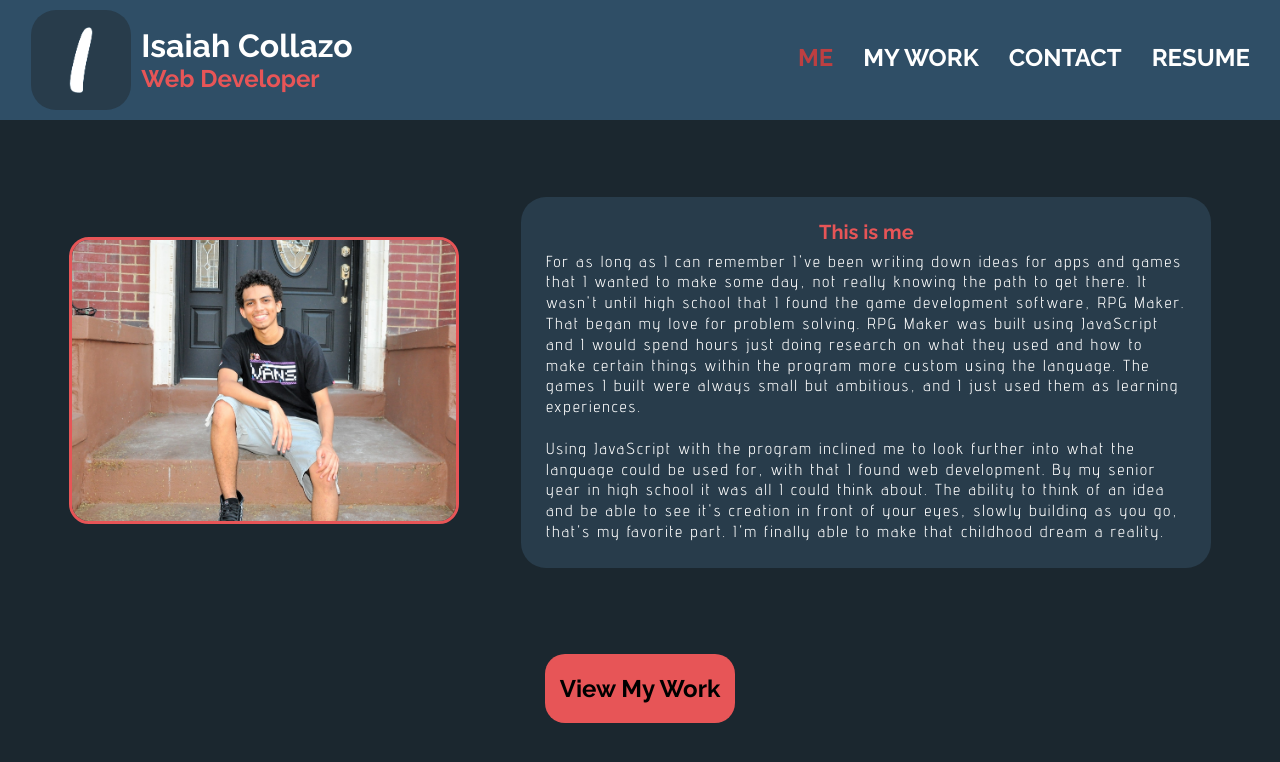
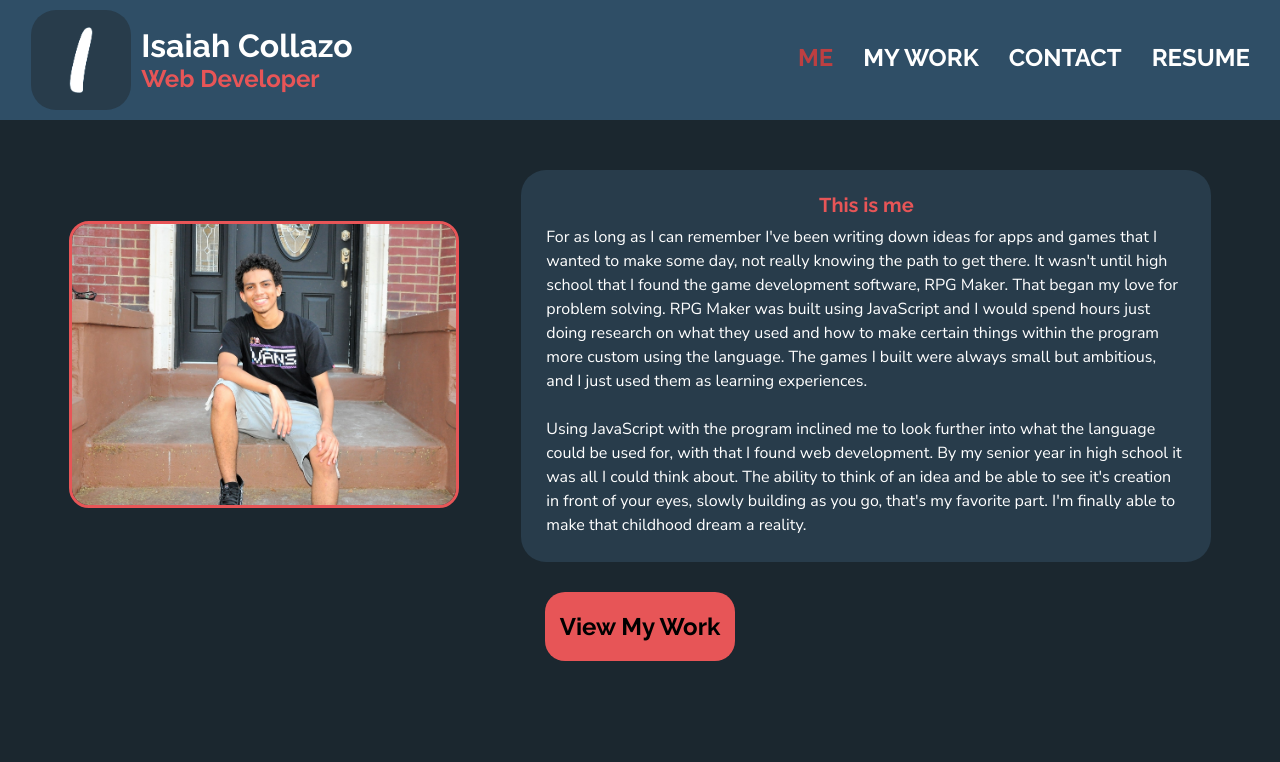
Before and after one commit to IsaiahCollazo99/portfolio-site, a React (Create React App) app in the folder isaiah-collazo/: page / in a window 1280 px wide. Shown: the top 762 px of the page. Built offline with nearby package versions, Linux system fonts and the light colour scheme.

Commit message:
change font for about me text, and some css

```diff
--- a/isaiah-collazo/package.json
+++ b/isaiah-collazo/package.json
@@ -35,5 +35,8 @@
       "last 1 safari version"
     ]
   },
-  "proxy": "http://localhost:3001/api"
+  "proxy": "http://localhost:3001/api",
+  "devDependencies": {
+    "gh-pages": "^3.1.0"
+  }
 }
--- a/isaiah-collazo/public/index.html
+++ b/isaiah-collazo/public/index.html
@@ -3,7 +3,7 @@
   <head>
     <meta charset="utf-8" />
     <link rel="icon" href="%PUBLIC_URL%/favicon.ico?v=2" />
-    <link href="https://fonts.googleapis.com/css2?family=Advent+Pro&family=Raleway:wght@700&display=swap" rel="stylesheet">
+    <link href="https://fonts.googleapis.com/css2?family=Advent+Pro&family=Raleway:wght@700&family=Nunito+Sans:ital,wght@0,200;0,300;0,400;0,600;0,700;0,800;0,900;1,200;1,300;1,400;1,600;1,700;1,800;1,900&display=swap" rel="stylesheet">
     <meta name="viewport" content="width=device-width, initial-scale=1" />
     <meta name="theme-color" content="#000000" />
     <meta
--- a/isaiah-collazo/src/App.css
+++ b/isaiah-collazo/src/App.css
@@ -1,5 +1,5 @@
 .App {
-  font-family: 'Advent Pro', sans-serif;
+  font-family: 'Nunito Sans', sans-serif;
   display: grid;
   min-height: 100vh;
   max-height: fit-content;
--- a/isaiah-collazo/src/css/header/header.css
+++ b/isaiah-collazo/src/css/header/header.css
@@ -4,7 +4,7 @@
     font-size: 24px;
     display: flex;
     flex-direction: row;
-    position: sticky;
+    position: fixed;
     top: 0;
     justify-content: space-between;
     color: white;
--- a/isaiah-collazo/src/css/home/home.css
+++ b/isaiah-collazo/src/css/home/home.css
@@ -2,9 +2,9 @@
     width: 100%;
     display: flex;
     flex-direction: column;
-    min-height: 100%;
+    min-height: 100vh;
     max-height: fit-content;
-    justify-content: space-evenly;
+    justify-content: flex-start;
     align-items: center;
     align-self: center;
     justify-self: center;
@@ -17,6 +17,7 @@
     flex-direction: row;
     justify-content: space-evenly;
     align-items: center;
+    padding-top: 170px;
 }
 
 .aboutMe a {
@@ -62,14 +63,14 @@
 }
 
 .aboutMePgraph {
-    letter-spacing: 2px;
-    line-height: 130%;
+    line-height: 150%;
+    font-size: 1em;
 }
 
 .homePageContainer .callToAction button {
     font-family: 'Raleway';
     color: black;
-    margin-top: 10px;
+    margin-top: 30px;
     font-size: 24px;
     padding: 20px 15px;
     border-radius: 20px;
```
Also changed, not shown: 1 other file (tests, documents, lock files or other folders).
